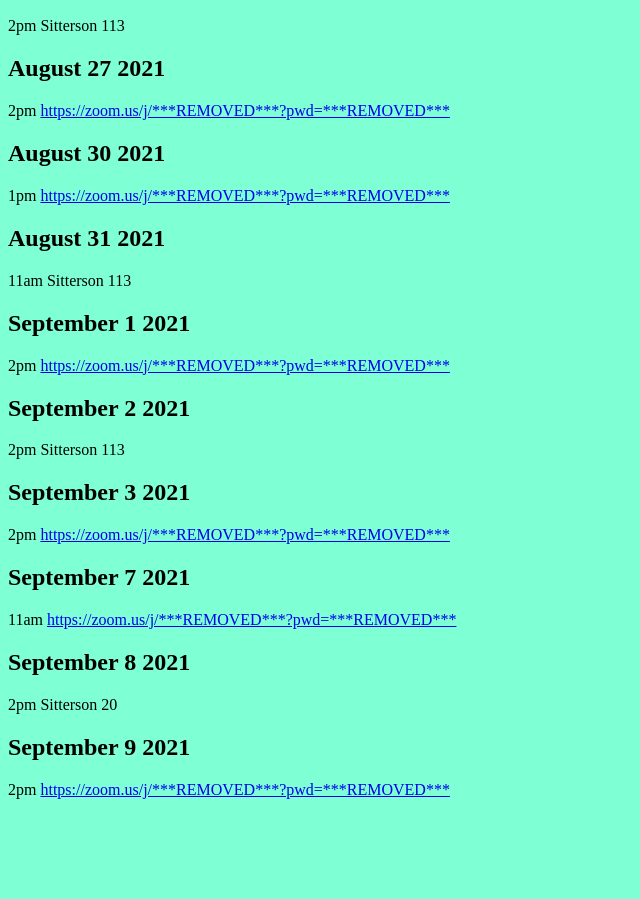
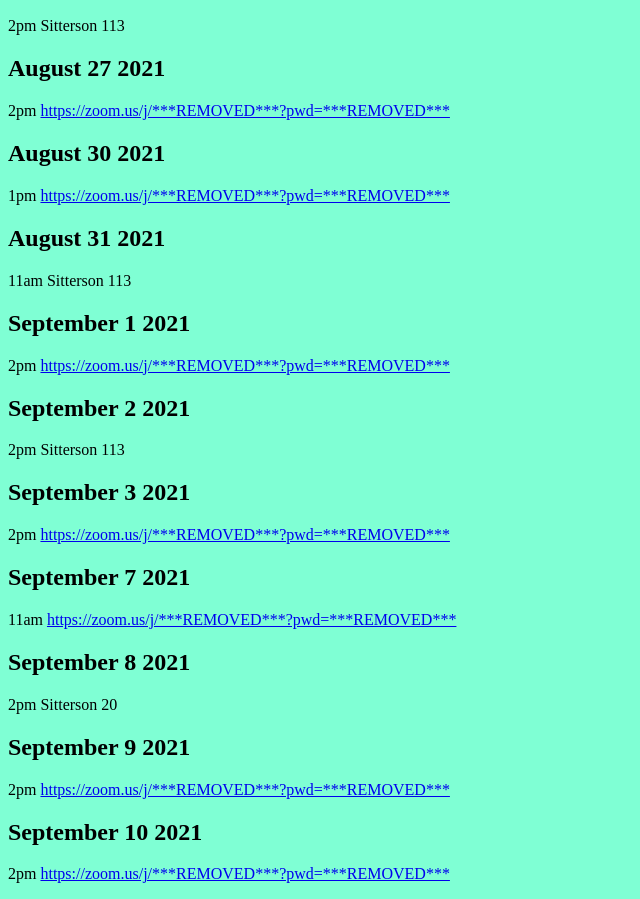
Before and after one commit to m-fin/matthewfinley.org, a plain HTML site: page officehours.html in a window 1280 px wide. Shown: the part 96-995 px from the top of the page, without its empty margins (0-640 px from the left). Before the commit the page ends 911 px from the top, so only its background shows below. Drawn offline with Linux system fonts and the light colour scheme.

Commit message:
Office hours

```diff
--- a/officehours.html
+++ b/officehours.html
@@ -33,5 +33,7 @@
         <h2>September 9 2021</h2>
         <p>2pm <a href="https://zoom.us/j/***REMOVED***?pwd=***REMOVED***">https://zoom.us/j/***REMOVED***?pwd=***REMOVED***</a></p>
 
+        <h2>September 10 2021</h2>
+        <p>2pm <a href="https://zoom.us/j/***REMOVED***?pwd=***REMOVED***">https://zoom.us/j/***REMOVED***?pwd=***REMOVED***</a></p>
     </body>
 </html>
```
